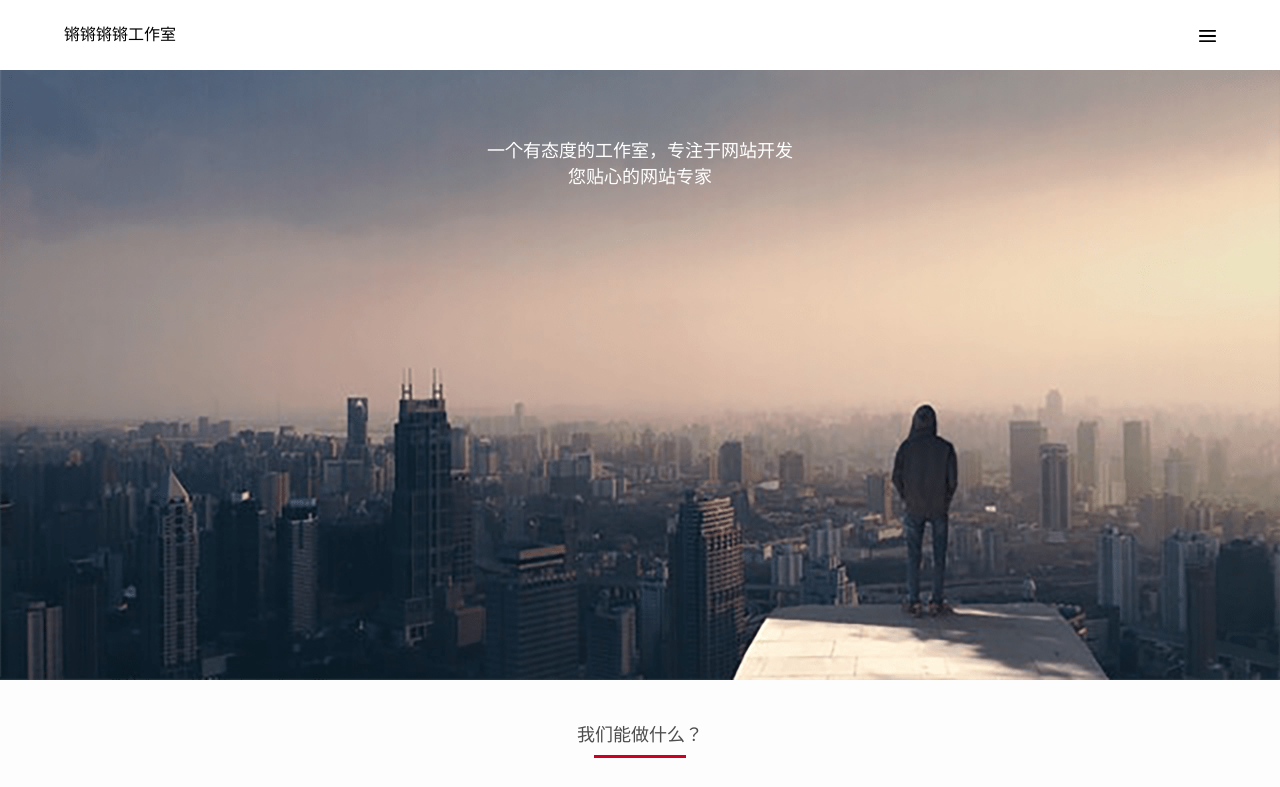
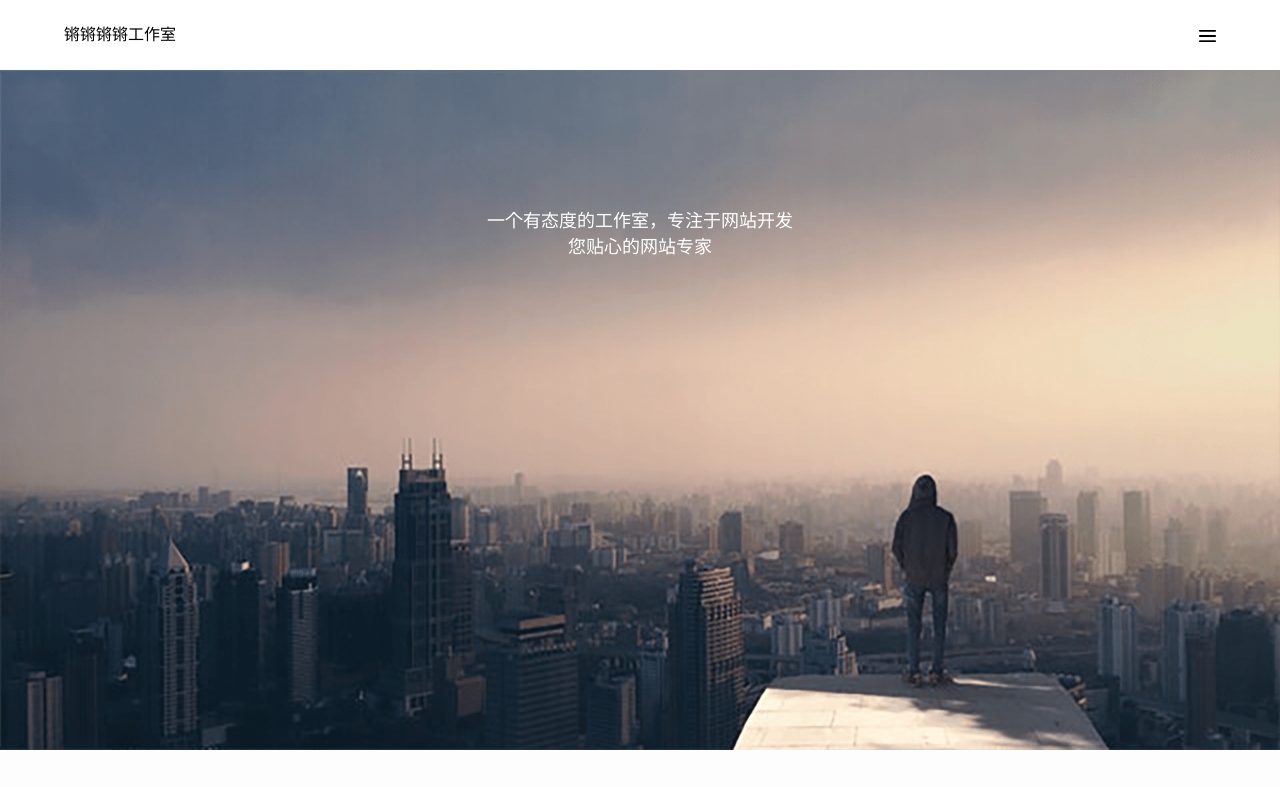
Before and after one commit to ShiftCtrlAlt/bem, a plain HTML site: page index.html in a window 1280 px wide. Shown: the top 787 px of the page. Drawn offline with Linux system fonts and the light colour scheme.

Commit message:
Update main.css

```diff
--- a/css/main.css
+++ b/css/main.css
@@ -5,6 +5,7 @@ section{
 	position: relative;
 	font-family: MicrosoftYaHei;
 }
+.top_bg{width:100%;height:70px;}
 .b_white{background-color: #fff!important;}
 .c_white{color: #fff!important;}
 .header{
```
